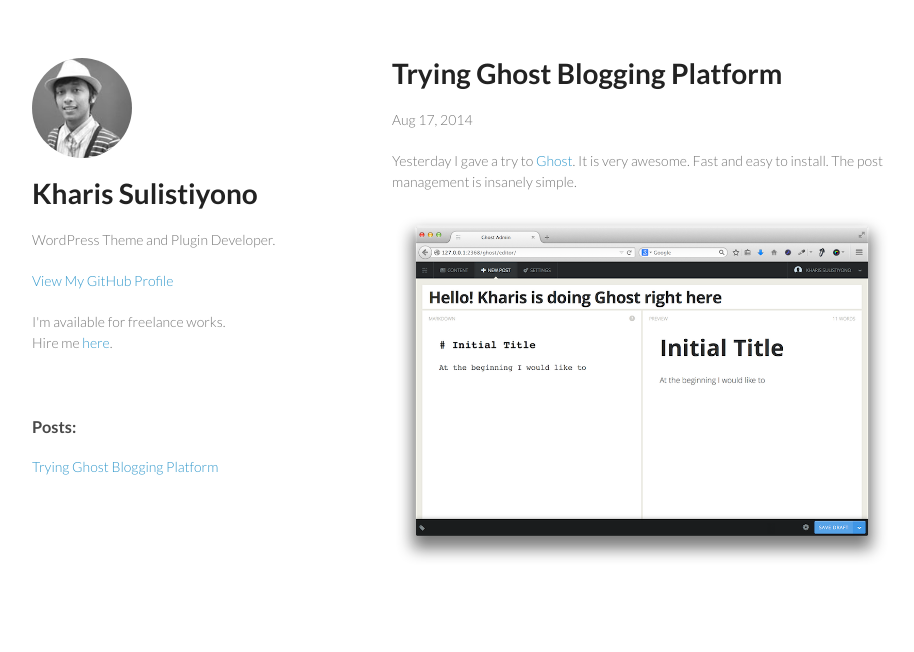
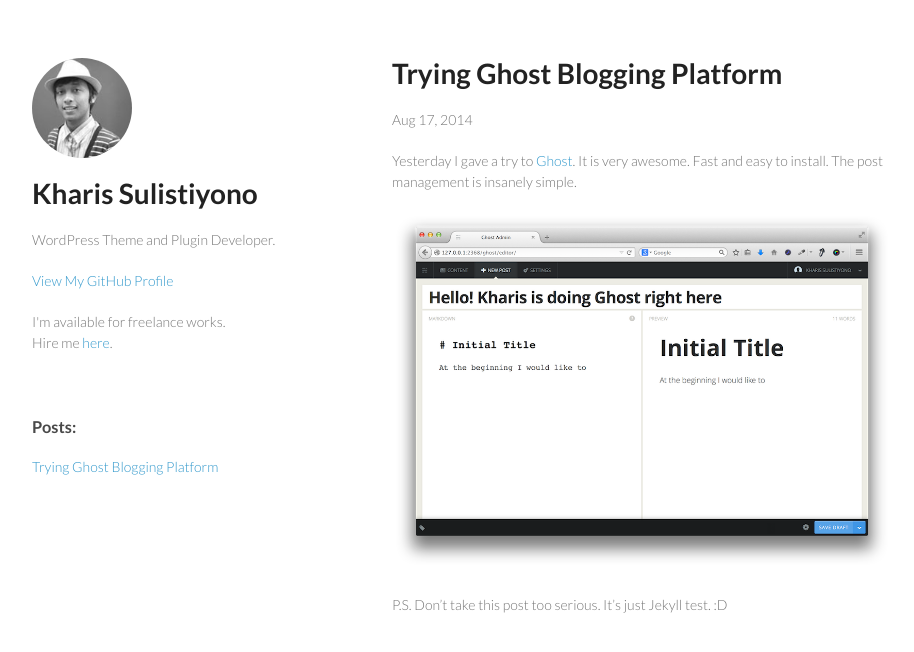
Before and after one commit to kharissulistiyo/kharissulistiyo.github.com, a Jekyll site: the page built from _posts/2014-08-17-trying-ghost-blogging-platform.markdown, in a window 1280 px wide. Shown: the top 652 px of the page, without its empty margins (178-1092 px from the left). Built offline with Jekyll 4.4.1, drawn with Linux system fonts in a browser that asks for light colours; Markdown is read by kramdown in place of the engine named in the settings; comment, search, counter and statistics services are not loaded.

Commit message:
Add P.S. note

```diff
--- a/_posts/2014-08-17-trying-ghost-blogging-platform.markdown
+++ b/_posts/2014-08-17-trying-ghost-blogging-platform.markdown
@@ -11,3 +11,5 @@
 Yesterday I gave a try to [Ghost][]. It is very awesome. Fast and easy to install. The post management is insanely simple.
 
 <img src="https://raw.githubusercontent.com/kharissulistiyo/kharissulistiyo.github.com/master/content/2014/08/ghost.png" alt="Trying Ghost Blogging Platform"/>
+
+P.S. Don't take this post too serious. It's just Jekyll test. :D
```
